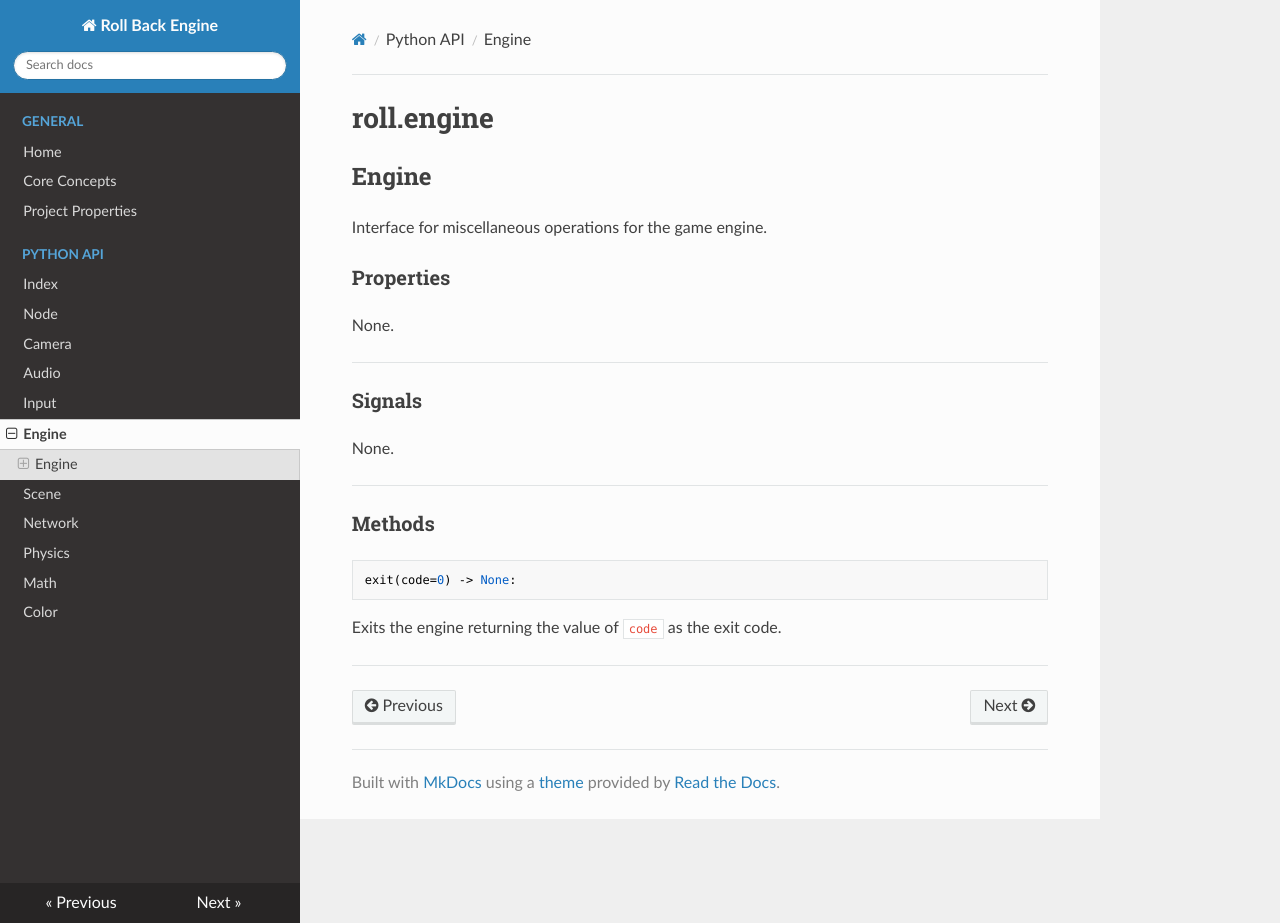
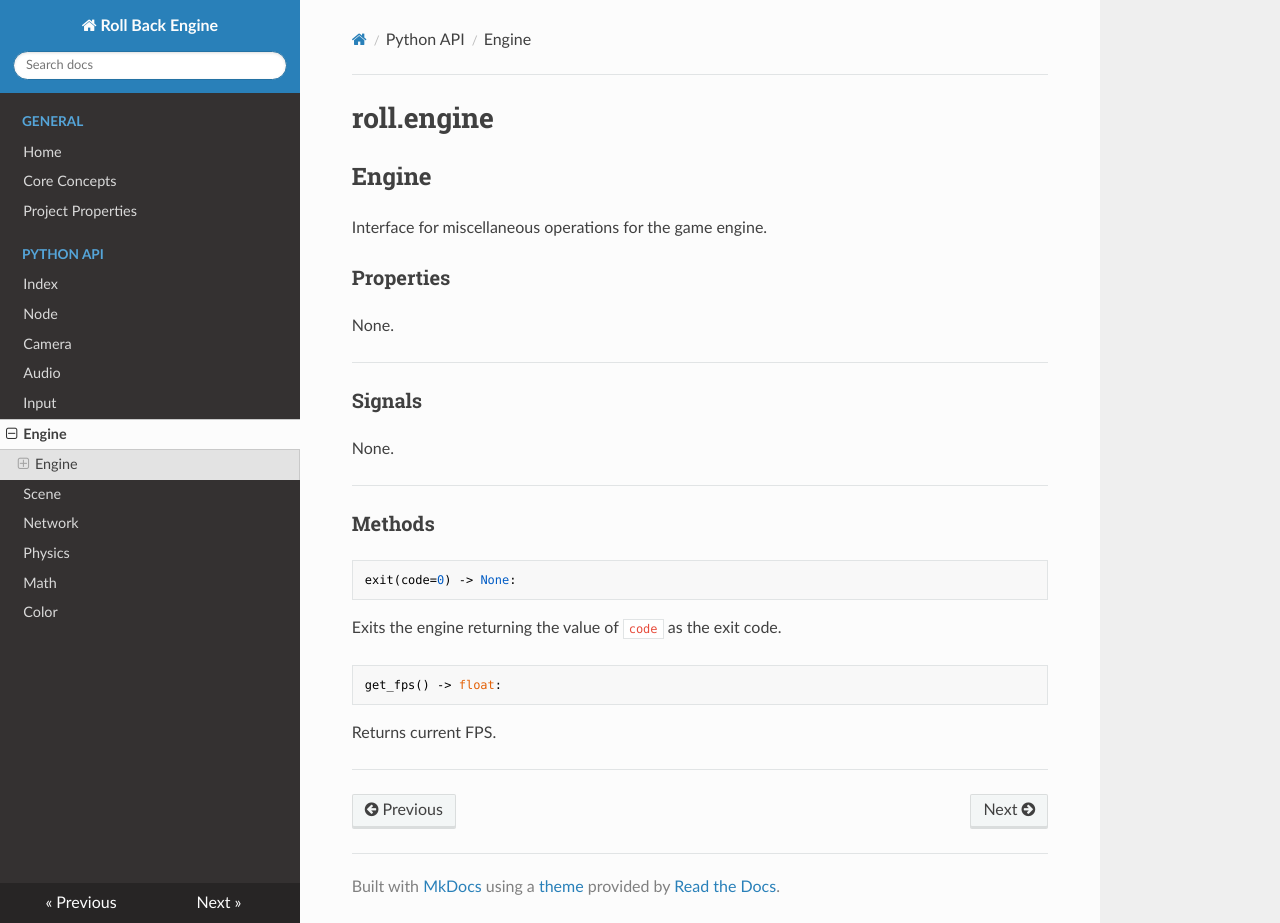
Before and after one commit to Chukobyte/seika-engine, an MkDocs documentation site: the page built from docs/python_api/engine.md, in a window 1280 px wide and 923 px high. Built offline with MkDocs 1.6.1, drawn with Linux system fonts in a browser that asks for light colours; nearby versions of some CDN libraries.

Commit message:
Adding get_fps() python api method to docs.

````diff
--- a/docs/python_api/engine.md
+++ b/docs/python_api/engine.md
@@ -24,4 +24,10 @@ exit(code=0) -> None:
 
 Exits the engine returning the value of `code` as the exit code.
 
+```python
+get_fps() -> float:
+```
+
+Returns current FPS.
+
 ---
````
